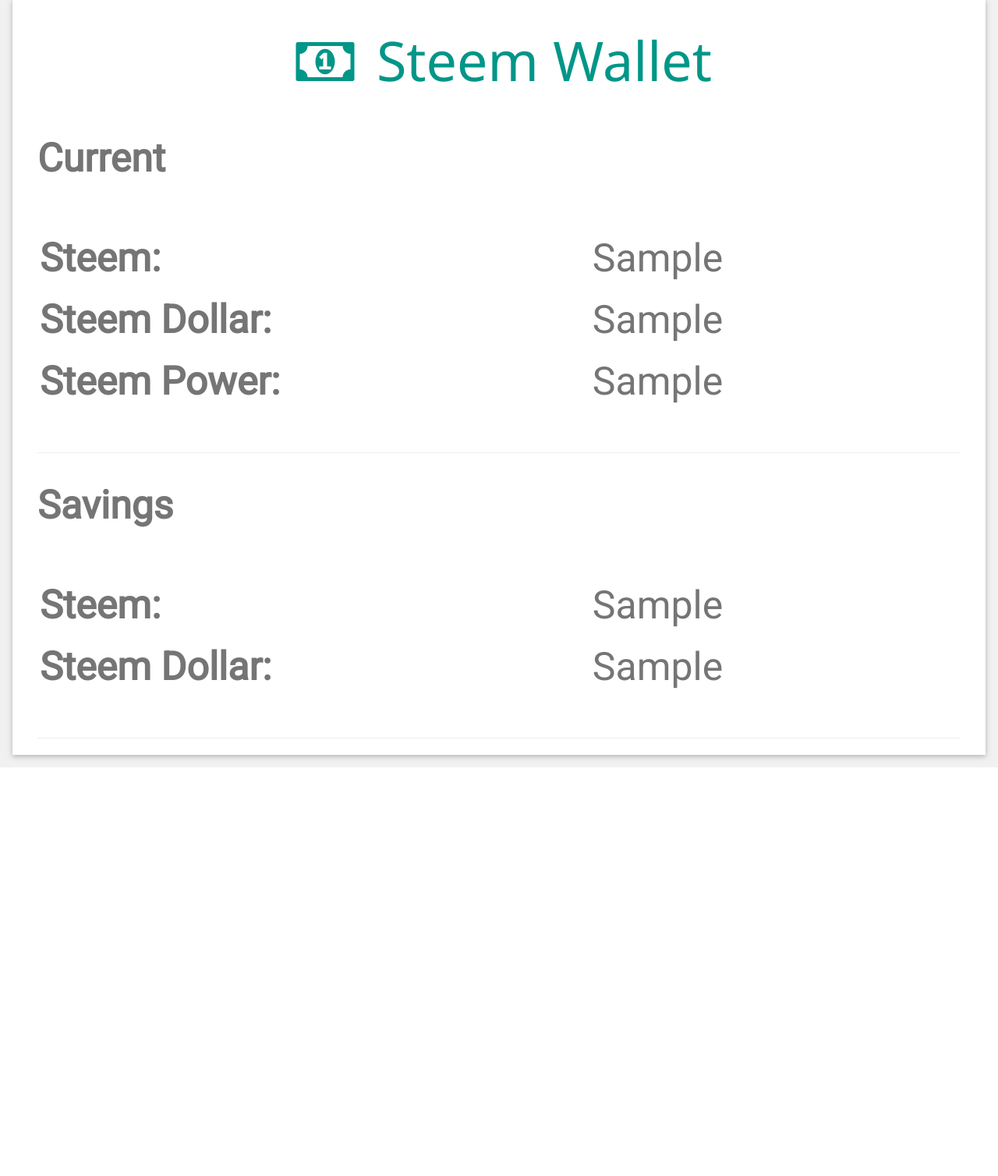
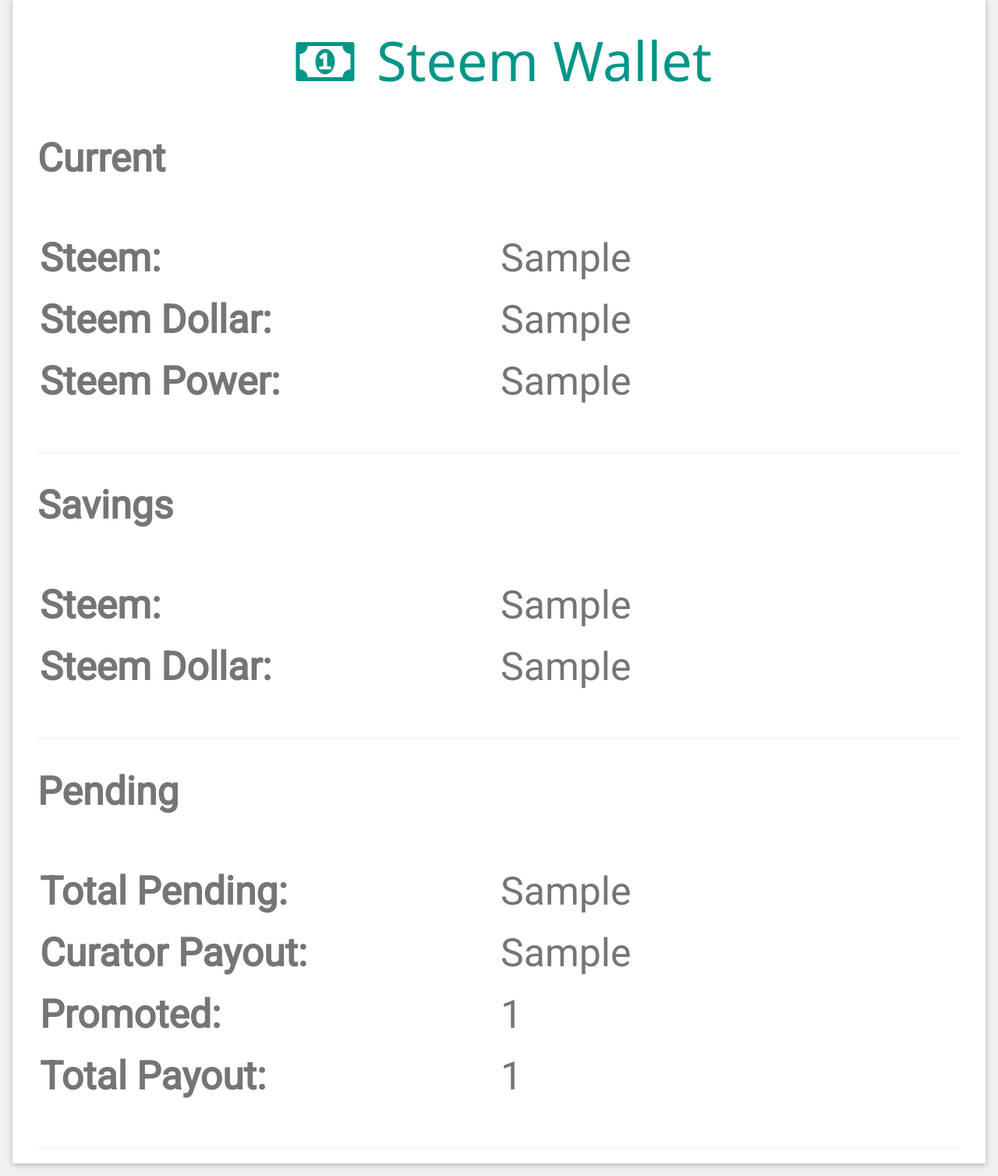
Before and after one commit to burdagay/my-steemit-portal, a Django app: template app/templates/app/wallet.html in a window 1280 px wide. Shown: the part 2221-3729 px from the top of the page at 78% size. Before the commit the page ends 3205 px from the top, so only its background shows below. Run offline with Django 3.2, Linux system fonts and the light colour scheme; the template is opened without the code that fills it: most values are stand-ins (such as "Sample title", 1, 10 or a date in 2020); parts of the project's set-up code (start-up, migrations or seed data) failed here and were passed over.

Commit message:
Added payouts card

```diff
--- a/app/templates/app/wallet.html
+++ b/app/templates/app/wallet.html
@@ -16,7 +16,7 @@
     .w3-twothird{width:100%!important;}
     .text-center{text-align:center!important;}
     table{width:100%}
-    td.title{width:60%}
+    td.title{width:50%}
 </style>
 <body class="w3-light-grey">
     <div class="w3-content w3-margin-top" style="max-width:1400px;">
@@ -97,6 +97,30 @@
                 </p>
               <hr>
             </div>
+            <div class="w3-container w3-text-gray">
+                <h6><b>Pending</b></h6>
+                <p>
+                  <table>
+                    <tr>
+                      <td class="title"><b>Total Pending:</b></td>
+                      <td>{{ pending_payout }}</td>
+                    </tr>
+                    <tr>
+                      <td class="title"><b>Curator Payout:</b></td>
+                      <td>{{ curator_payout }}</td>
+                    </tr>
+                    <tr>
+                        <td class="title"><b>Promoted:</b></td>
+                        <td>{{ total_promoted }}</td>
+                      </tr>
+                    <tr>
+                      <td class="title"><b>Total Payout:</b></td>
+                      <td>{{ total_payout }}</td>
+                    </tr>
+                  </table>
+                </p>
+                <hr>
+            </div>
           </div>
         </div>
       </div>
--- a/app/views.py
+++ b/app/views.py
@@ -9,6 +9,7 @@ def view_wallet(request):
     username = request.GET.get('username')
     user = steem.get_account(username)
     follow_cnt = steem.get_follow_count(username)
+    payout = steem.get_payout(username)
 
     context = {
         'username':username,
@@ -28,5 +29,9 @@ def view_wallet(request):
         'current_sp':steem.get_steem_power(user['vesting_shares']),
         'savings_steem':user['savings_sbd_balance'],
         'savings_sbd':user['savings_sbd_balance'],
+        'pending_payout':payout['total_pending'],
+        'total_payout':payout['total_payout'],
+        'curator_payout':payout['total_cur_payout'],
+        'total_promoted':payout['total_promoted'],
     }
     return render(request, 'app/wallet.html', context)
```
Also changed, not shown: app/services/steem.py (+45 -4 lines).
